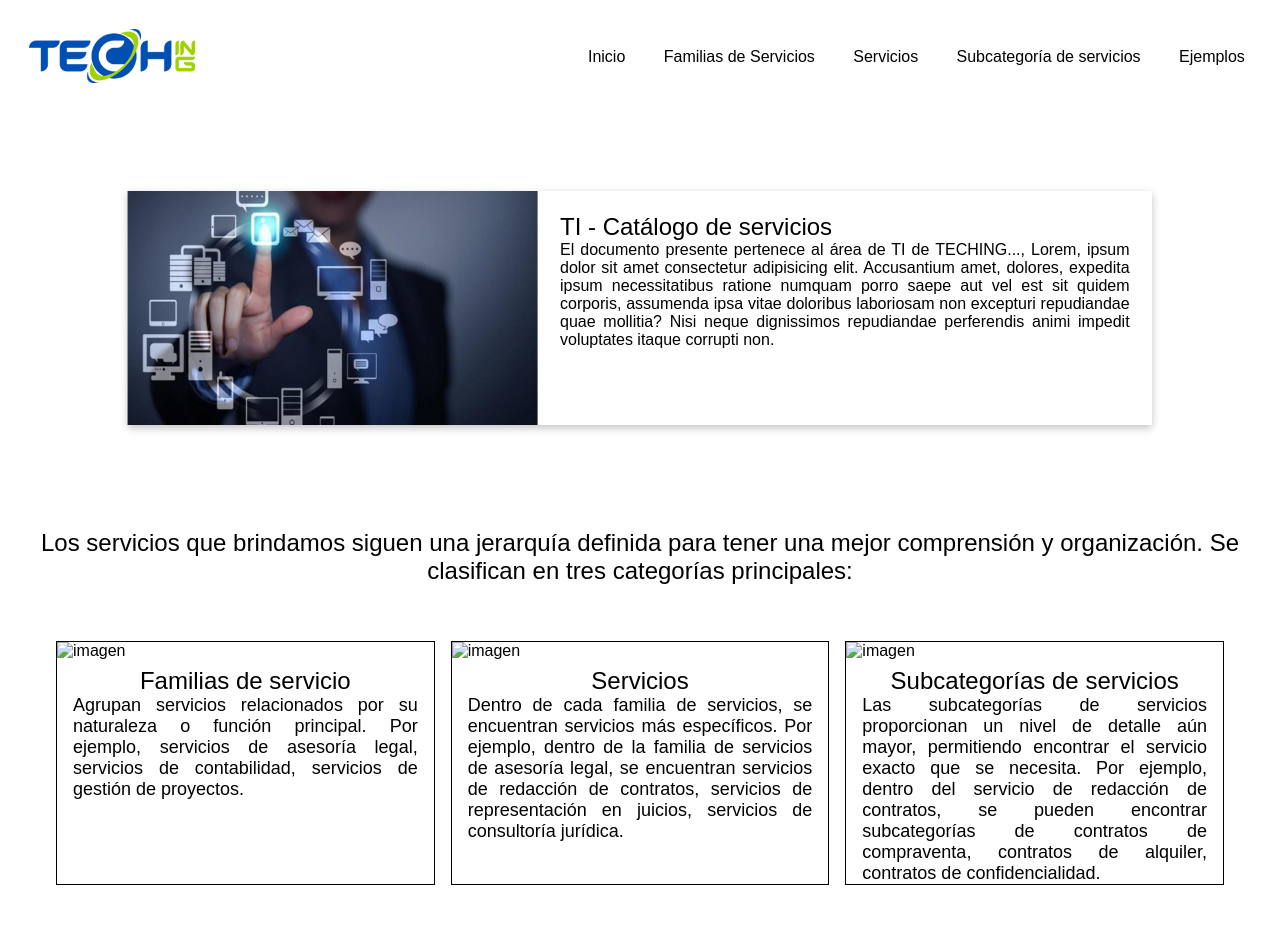
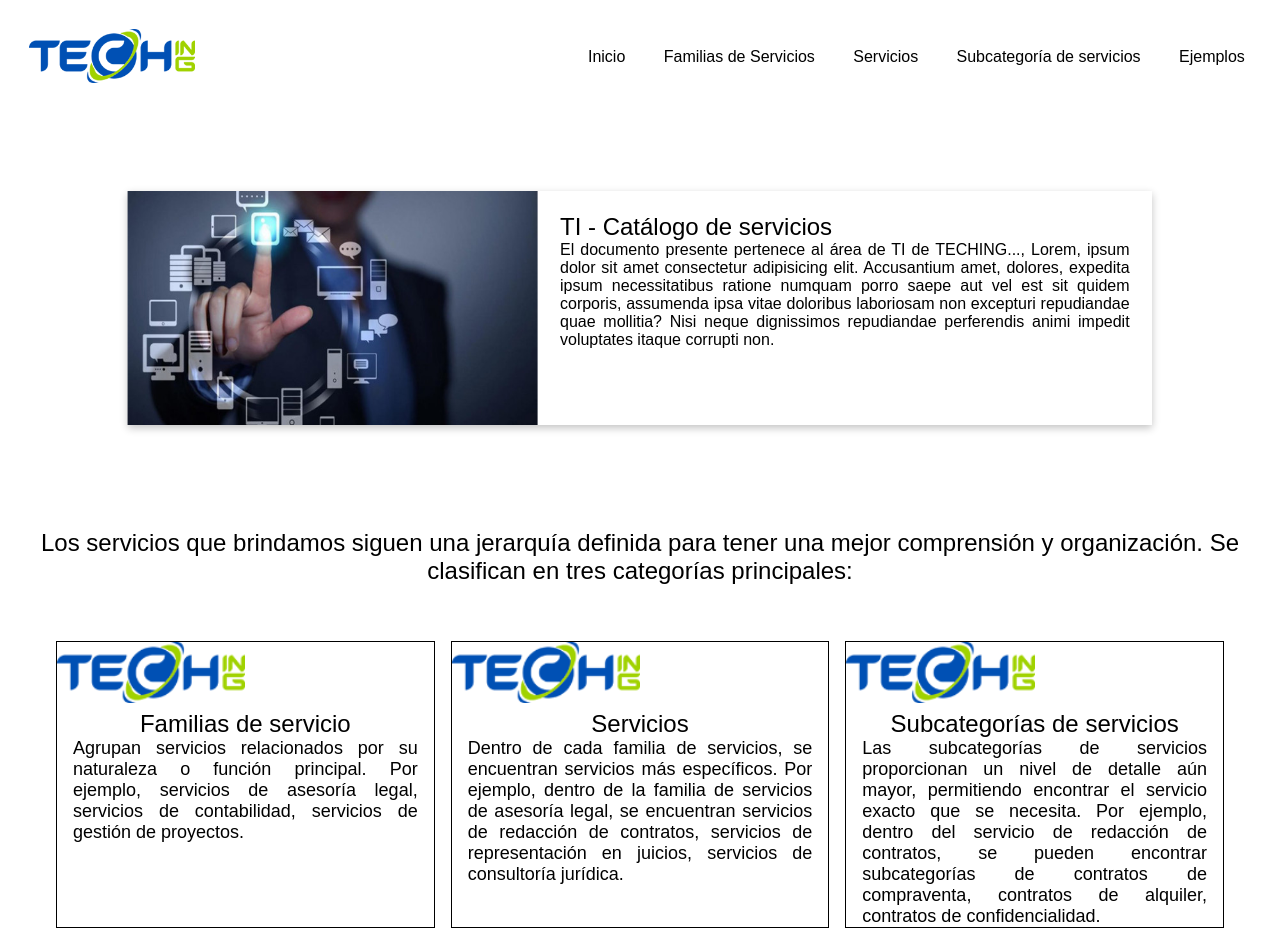
Before and after one commit to teching-ti/catalogo_servicios_web, a plain HTML site: page index.html in a window 1280 px wide. Drawn offline with Linux system fonts and the light colour scheme; the site is published under a folder, as on GitHub Pages, so addresses that start at the root find nothing; a web font is replaced by a local one.

Commit message:
deploy_github_pages

```diff
--- a/index.html
+++ b/index.html
@@ -42,21 +42,21 @@
         <article class="tarjetas-categorias-servicios">
           <div class="tarjeta">
             <!-- <figure class="tarjeta-imagen"> -->
-              <img src="/assets/images/logo_teching.png" alt="imagen" class="tarjeta-imagen">
+              <img src="./assets/images/logo_teching.png" alt="imagen" class="tarjeta-imagen">
             <!-- </figure> -->
             <h2>Familias de servicio</h2>
             <p>Agrupan servicios relacionados por su naturaleza o función principal. Por ejemplo, servicios de asesoría legal, servicios de contabilidad, servicios de gestión de proyectos.</p>
           </div>
           <div class="tarjeta">
             <!-- <figure class="tarjeta-imagen"> -->
-              <img src="/assets/images/logo_teching.png" alt="imagen" class="tarjeta-imagen">
+              <img src="./assets/images/logo_teching.png" alt="imagen" class="tarjeta-imagen">
             <!-- </figure> -->
             <h2>Servicios</h2>
             <p>Dentro de cada familia de servicios, se encuentran servicios más específicos. Por ejemplo, dentro de la familia de servicios de asesoría legal, se encuentran servicios de redacción de contratos, servicios de representación en juicios, servicios de consultoría jurídica.</p>
           </div>
           <div class="tarjeta">
             <!-- <figure class="tarjeta-imagen"> -->
-              <img src="/assets/images/logo_teching.png" alt="imagen" class="tarjeta-imagen">
+              <img src="./assets/images/logo_teching.png" alt="imagen" class="tarjeta-imagen">
             <!-- </figure> -->
             <h2>Subcategorías de servicios</h2>
             <p>Las subcategorías de servicios proporcionan un nivel de detalle aún mayor, permitiendo encontrar el servicio exacto que se necesita. Por ejemplo, dentro del servicio de redacción de contratos, se pueden encontrar subcategorías de contratos de compraventa, contratos de alquiler, contratos de confidencialidad.</p>
```
